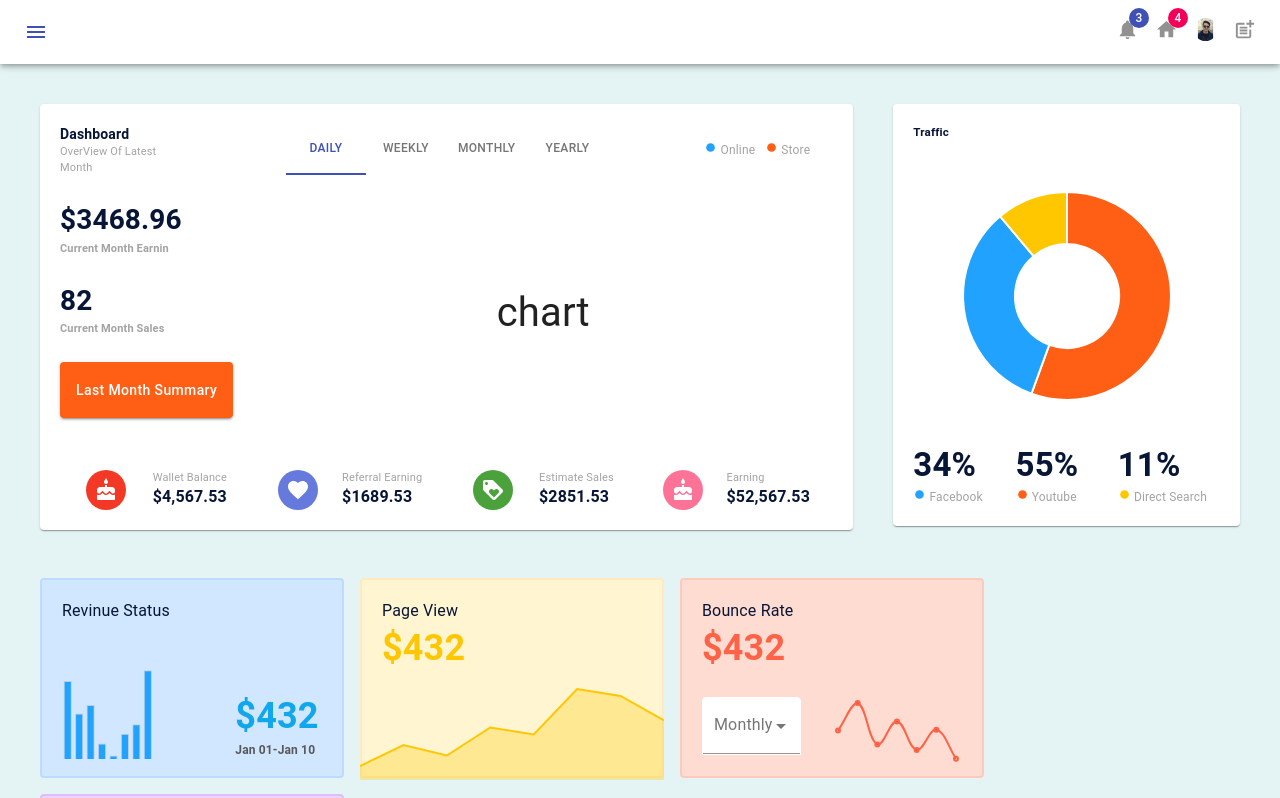
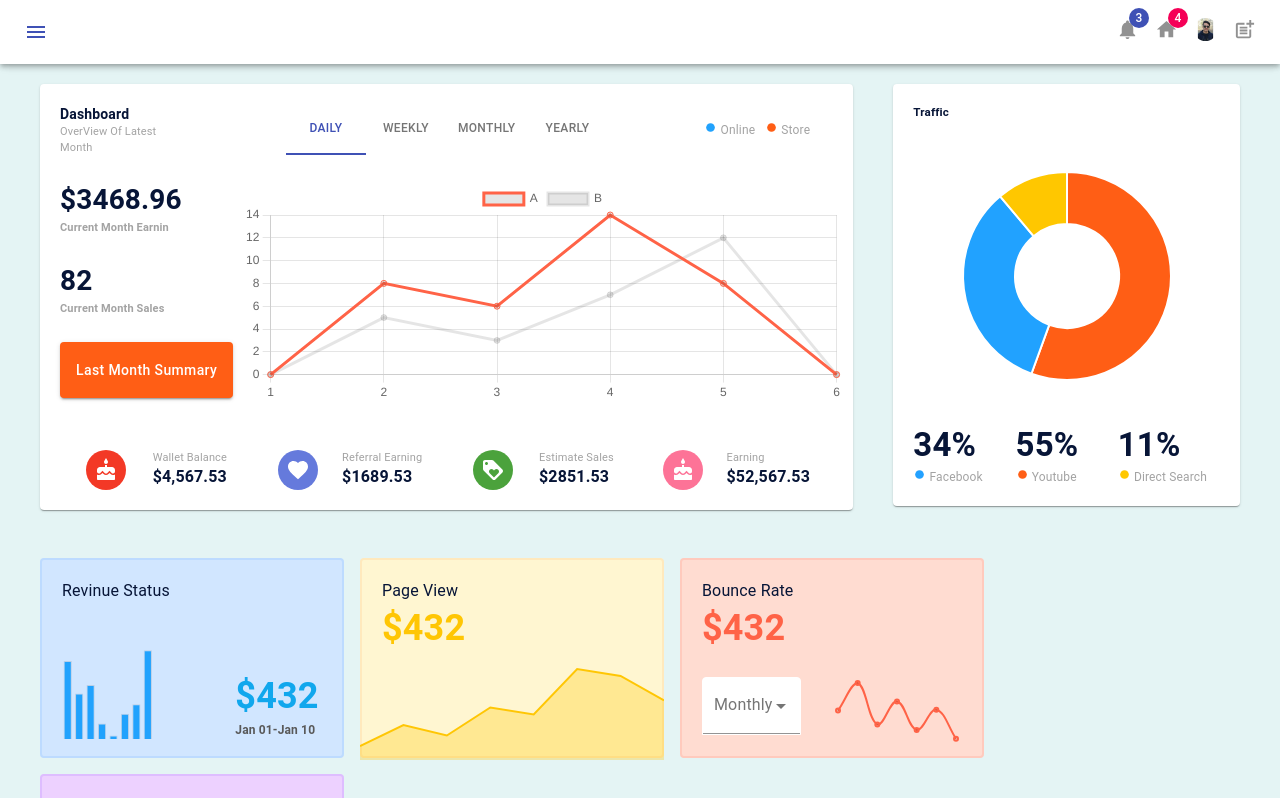
Before and after one commit to amirbabayi/Final, a React (Create React App) app: page / in a window 1280 px wide. Shown: the top 798 px of the page. Built offline with nearby package versions, Linux system fonts and the light colour scheme.

Commit message:
the last commit by old LapTop

```diff
--- a/src/App.jsx
+++ b/src/App.jsx
@@ -18,7 +18,6 @@ class App extends Component {
     render() {
         return (
             <div>
-                hello
                 <Grid container>
                     <PersistentDrawerLeft/>
                 </Grid>
--- a/src/Components/card3.jsx
+++ b/src/Components/card3.jsx
@@ -13,6 +13,7 @@ import LoyaltyIcon from "@material-ui/icons/Loyalty";
 import TrendingUpIcon from "@material-ui/icons/TrendingUp";
 import Avatar from "@material-ui/core/Avatar";
 import List from "@material-ui/core/List";
+import DoubleLineChart from "./../bigChart";
 
 const useStyles = makeStyles((theme) => ({
   root: {
@@ -33,9 +34,9 @@ const useStyles = makeStyles((theme) => ({
     padding: 16,
     marginTop: 25,
     marginBottom: 32,
-    "&:hover":{
+    "&:hover": {
       backgroundColor: "#ff5407 ",
-    }
+    },
   },
   size: {
     fontSize: 12,
@@ -215,7 +216,7 @@ export default function CenteredTabs() {
             alignItems="center"
             style={{ fontSize: 40 }}
           >
-            chart
+            <DoubleLineChart />
           </Grid>
         </Grid>
 
--- a/src/bigChart.jsx
+++ b/src/bigChart.jsx
@@ -1,53 +1,66 @@
-// import React, { Component } from "react";
-// import ReactDOM from "react-dom";
+import React, { Component } from "react";
+import { Line } from "react-chartjs-2";
 
-// import { Line } from "react-chartjs-2";
+const lineChartData = {
+  data: {
+    lineTension: 3,
 
-// import Utils from "react-chartjs-2";
+    labels: ["1", "2", "3", "4", "5", "6"],
+    datasets: [
+      {
+        label: "A",
+        yAxesID: "A",
+        data: [0, 8, 6, 14, 8, 0],
+        borderColor: "tomato",
+      },
+      {
+        label: "B",
+        yAxesID: "B",
+        data: [0, 5, 3, 7, 12, 0],
+      },
+    ],
+  },
+  options: {
+    plugins: {
+      legend: {
+        display: false,
+      },
+    },
+    scales: {
+      yAxes: [
+        {
+          type: "linear",
+          display: true,
+          position: "left",
+          ticks: {
+            beginAtZero: true,
+          },
+        },
+        {
+          type: "linear",
+          display: true,
+          position: "left",
+          ticks: {
+            beginAtZero: true,
+          },
+        },
+      ],
+    },
+  },
+};
 
-// const DATA_COUNT = 7;
-// const NUMBER_CFG = {count: DATA_COUNT, min: -100, max: 100};
-
-// const labels = Utils.months({count: 7});
-// const data = {
-//   labels: labels,
-
-//   datasets: [
-//     {
-//       data: Utils.numbers(NUMBER_CFG),
-//       borderColor: Utils.CHART_COLORS.red,
-//       backgroundColor: Utils.transparentize(Utils.CHART_COLORS.red, 0.5),
-//     },
-//     {
-//       data: Utils.numbers(NUMBER_CFG),
-//       borderColor: Utils.CHART_COLORS.blue,
-//       backgroundColor: Utils.transparentize(Utils.CHART_COLORS.blue, 0.5),
-//     }
-//   ]
-// };
-
-// const config = {
-
-//     options: {
-//       responsive: true,
-//       plugins: {
-//         legend: {
-//           position: 'top',
-//         },
-//         title: {
-//           display: true,
-//           text: 'Chart.js Line Chart'
-//         }
-//       }
-//     },
-//   };
-
-// export default class BigChart extends Component {
-//   render() {
-//     return (
-//       <div>
-//         <Line ref="chart" options={config}  data={data} />
-//       </div>
-//     );
-//   }
-// }
+export default class DoubleLineChart extends Component {
+  render() {
+    return (
+      <div>
+        <Line
+          data={lineChartData.data}
+          options={lineChartData.options}
+          height={220}
+          width={600}
+          options={{ maintainAspectRatio: true }}
+        />
+      </div>
+    );
+  }
+}
```
